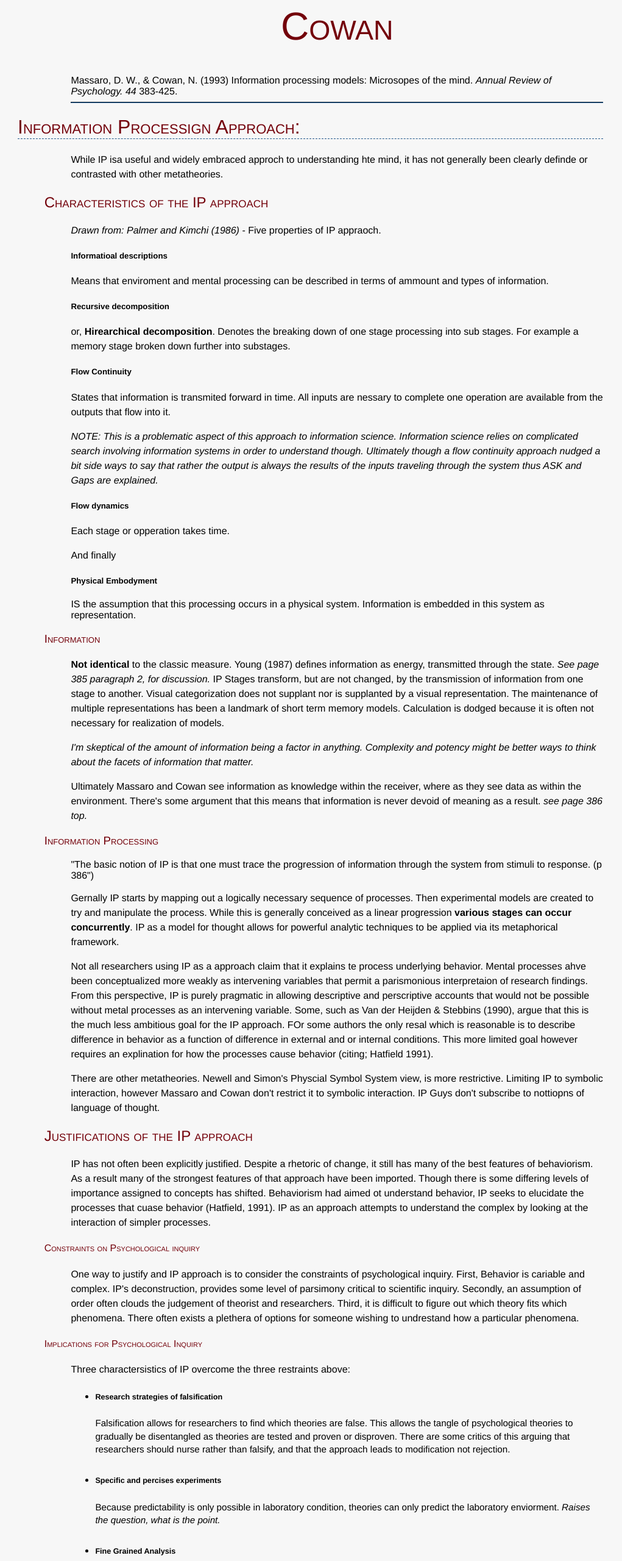
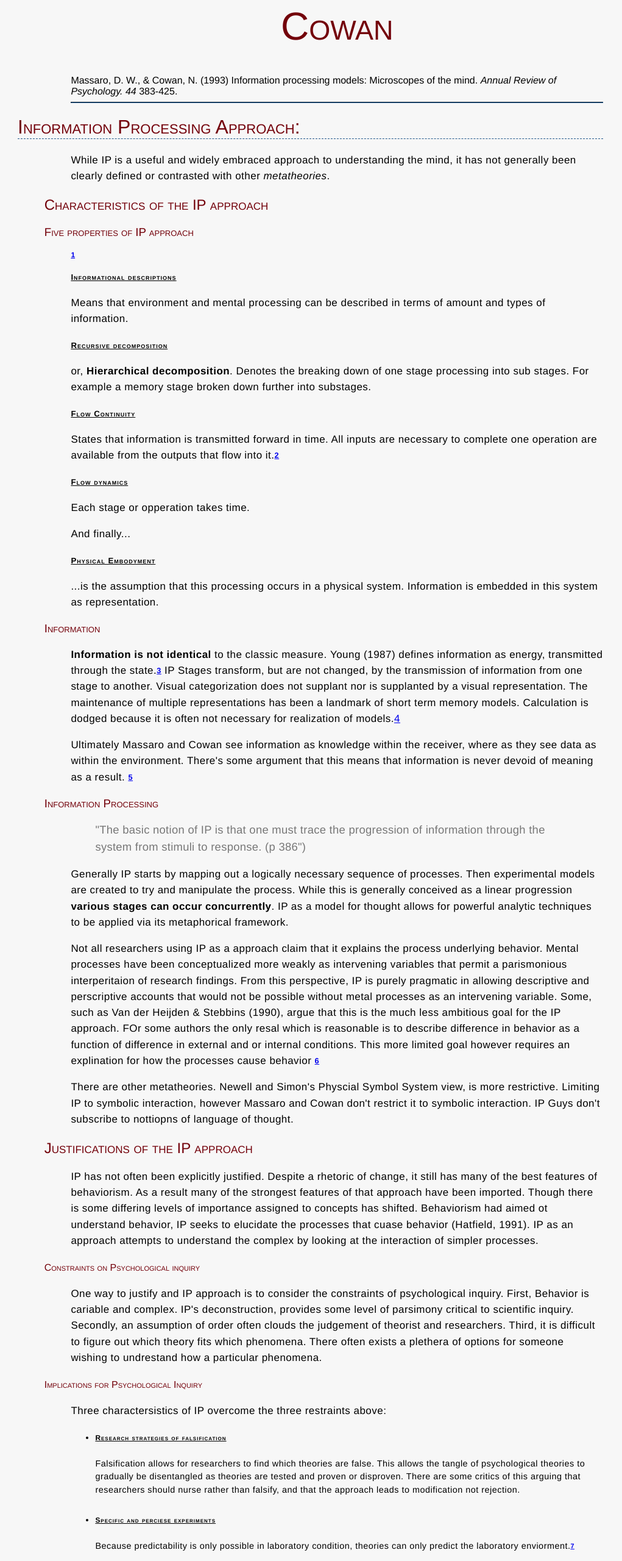
Before and after one commit to tzfrazier/Reading-Notes, a plain HTML site: page Massaro and Cowan - Information processing models - Notes.html in a window 1280 px wide. Shown: the part 140-2700 px from the top of the page at 61% size, without its empty margins (26-1047 px from the left). Drawn offline with Linux system fonts and the light colour scheme.

Commit message:
Updates
Formatted Massaro and Cowan. Moved notes to footnotes, added styling for blockquoate tag, added class for citations, added hover state to citations class.

```diff
--- a/Massaro and Cowan - Information processing models - Notes.html
+++ b/Massaro and Cowan - Information processing models - Notes.html
@@ -5,30 +5,30 @@
 <body>
 <header>
 <h1 class="noteTitle"> Reading Notes - Massaro and Cowan</h1>
-Massaro, D. W., & Cowan, N. (1993) Information processing models: Microsopes of the mind. <i>Annual Review of Psychology. 44</i> 383-425.
+Massaro, D. W., & Cowan, N. (1993) Information processing models: Microscopes of the mind. <i>Annual Review of Psychology. 44</i> 383-425.
 </header>
 <hr />
-<h1>Information Processign Approach:</h1>
-<p>While IP isa useful and widely embraced approch to understanding hte mind, it has not generally been clearly definde or contrasted with other metatheories. </p>
+<h1>Information Processing Approach:</h1>
+<p>While IP is a useful and widely embraced approach to understanding the mind, it has not generally been clearly defined or contrasted with other <em>metatheories</em>. </p>
 <h2>Characteristics of the IP approach</h2>
-<p><em class="note"> Drawn from: Palmer and Kimchi (1986)</em><!--TODO: Link  This--> - Five properties of IP appraoch. </p>
-<h5>Informatioal descriptions</h5> <p>Means that enviroment and mental processing can be described in terms of ammount and types of information. </p>
+<h3>Five properties of IP approach</h3><a href="#1" class="footnote">1</a>
+<h5>Informational descriptions</h5> <p>Means that environment and mental processing can be described in terms of amount and types of information. </p>
 <h5 alt="Hirearchical decomposition">Recursive decomposition</h5>
-<p>or, <strong>Hirearchical decomposition</strong>. Denotes the breaking down of one stage processing into sub stages. For example a memory stage broken down further into substages.</p>
+<p>or, <strong>Hierarchical decomposition</strong>. Denotes the breaking down of one stage processing into sub stages. For example a memory stage broken down further into substages.</p>
 <h5>Flow Continuity</h5>
-<p> States that information is transmited forward in time. All inputs are nessary to complete one operation are available from the outputs that flow into it.</p>
-<p><em class="note">NOTE: This is a problematic aspect of this approach to information science. Information science relies on complicated search involving information systems in order to understand though. Ultimately though a flow continuity approach nudged a bit side ways to say that rather the output is always the results of the inputs traveling through the system thus ASK and Gaps are explained. </em></p>
+<p> States that information is transmitted forward in time. All inputs are necessary to complete one operation are available from the outputs that flow into it.<a href="#2" class="footnote">2</a></p>
 <h5>Flow dynamics</h5>
 <p>Each stage or opperation takes time.</p>
-<p> And finally <h5>Physical Embodyment</h5>  IS the assumption that this processing occurs in a physical system. Information is embedded in this system as representation.</p>
+<p> And finally...</p> <h5>Physical Embodyment</h5>  <p>
+
+...is the assumption that this processing occurs in a physical system. Information is embedded in this system as representation.</p>
 <h3> Information</h3>
-<p><strong>Not identical</strong> to the classic measure. <!--TODO: link this--> Young (1987) defines information as energy, transmitted through the state. <em class="note"> See page 385 paragraph 2, for discussion.</em> IP Stages transform, but are not changed, by the transmission of information from one stage to another. Visual categorization does not supplant nor is supplanted by a visual representation. The maintenance of multiple representations has been a landmark of short term memory models. Calculation is dodged because it is often not necessary for realization of models.</p>
-<p><em class="note"> I'm skeptical of the amount of information being a factor in anything. Complexity and potency might be better ways to think about the facets of information that matter.</em></p>
-<p>Ultimately Massaro and Cowan see information as knowledge within the receiver, where as they see data as within the environment. There's some argument that this means that information is never devoid of meaning as a result. <em class="note">see page 386 top.</em></p>
+<p><strong>Information is not identical</strong> to the classic measure. <a href="" class="citation" > Young (1987)</a> defines information as energy, transmitted through the state.<a href="#3" class="footnote">3</a> IP Stages transform, but are not changed, by the transmission of information from one stage to another. Visual categorization does not supplant nor is supplanted by a visual representation. The maintenance of multiple representations has been a landmark of short term memory models. Calculation is dodged because it is often not necessary for realization of models.<a href="#4">4</a></p>
+<p>Ultimately Massaro and Cowan see information as knowledge within the receiver, where as they see data as within the environment. There's some argument that this means that information is never devoid of meaning as a result. <a href="#5" class="footnote">5</a>
 <h3>Information Processing</h3>
-<quote>"The basic notion of IP is that one must trace the progression of information through the system from stimuli to response. (p 386")</quote>
-<p>Gernally IP starts by mapping out a logically necessary sequence of processes. Then experimental models are created to try and manipulate the process. While this is generally conceived as a linear progression <strong> various stages can occur concurrently</strong>. IP as a model for thought allows for powerful analytic techniques to be applied via its metaphorical framework.</p>
-<p>Not all researchers using IP as a approach claim that it explains te process underlying behavior. Mental processes ahve been conceptualized more weakly as intervening variables that permit a parismonious interpretaion of research findings. From this perspective, IP is purely pragmatic in allowing descriptive and perscriptive accounts that would not be possible without metal processes as an intervening variable. Some, such as Van der Heijden & Stebbins (1990), <!--TODO link this--> argue that this is the much less ambitious goal for the IP approach. FOr some authors the only resal which is reasonable is to describe difference in behavior as a function of difference in external and or internal conditions. This more limited goal however requires an explination for how the processes cause behavior (citing; Hatfield 1991).</p>
+<blockquote>"The basic notion of IP is that one must trace the progression of information through the system from stimuli to response. (p 386")</blockquote>
+<p>Generally IP starts by mapping out a logically necessary sequence of processes. Then experimental models are created to try and manipulate the process. While this is generally conceived as a linear progression <strong> various stages can occur concurrently</strong>. IP as a model for thought allows for powerful analytic techniques to be applied via its metaphorical framework.</p>
+<p>Not all researchers using IP as a approach claim that it explains the process underlying behavior. Mental processes have been conceptualized more weakly as intervening variables that permit a parismonious interperitaion of research findings. From this perspective, IP is purely pragmatic in allowing descriptive and perscriptive accounts that would not be possible without metal processes as an intervening variable. Some, such as <a href"" class="ciation">Van der Heijden & Stebbins (1990)</a>, <!--TODO link this--> argue that this is the much less ambitious goal for the IP approach. FOr some authors the only resal which is reasonable is to describe difference in behavior as a function of difference in external and or internal conditions. This more limited goal however requires an explination for how the processes cause behavior <a href="#6" class="footnote">6</a></p>
 <p> There are other metatheories. Newell and Simon's Physcial Symbol System view, is more restrictive. Limiting IP to symbolic interaction, however Massaro and Cowan don't restrict it to symbolic interaction. IP Guys don't subscribe to nottiopns of language of thought.</p>
 <h2>Justifications of the IP approach</h2>
 <p> IP has not often been explicitly justified. Despite a rhetoric of change, it still has many of the best features of behaviorism. As a result many of the strongest features of that approach have been imported. Though there is some differing levels of importance assigned to  concepts has shifted. Behaviorism had aimed ot understand behavior, IP seeks to elucidate the processes that cuase behavior (Hatfield, 1991)<!--TODO Link this-->. IP as an approach attempts to understand the complex by looking at the interaction of simpler processes.</p>
@@ -42,16 +42,16 @@ Massaro, D. W., & Cowan, N. (1993) Information processing models: Microsopes of
       <h5> Research strategies of falsification</h5>
      Falsification allows for researchers to find which theories are false. This allows the tangle of psychological theories to gradually be disentangled as theories are tested and proven or disproven. There are some critics of this arguing that researchers should nurse rather than falsify, and that the approach leads to modification not rejection.</li>
     <li>
-      <h5>Specific and percises experiments</h5>
-      Because predictability is only possible in laboratory condition, theories can only predict the laboratory enviorment.<em class="note"> Raises the question, what is the point.</em></li>
+      <h5>Specific and perciese experiments</h5>
+      Because predictability is only possible in laboratory condition, theories can only predict the laboratory enviorment.<a href="7" class="footnote">7</a></li>
     <li><h5>Fine Grained Analysis</h5>IP is the only approach that allows for fine enough observations to be made to discount alternative interpritations.</li>
   </ul>
 </p>
 <h2>Metatheoretical issues and IP</h2>
 <h4>Indentifiablility</h4>
-<quote>"What may be a weakness of the IP approach concerns whether various explanatory modesl can be differentited by experimental results." (p. 390)</quote>
-<p>E. F. Moore (1956)<!--TODO Link this --> proved that any input-output function can be mimiked by some other function (via math). No model can excluded all others. While this places a large constraint on what is possible to research with concern to mechanism or process, we can exclude models that are not behaviorally optimal. <em class="note"> this seems problematic to me.</em></p>
-<p><quote>"Scientific inquiry can potentially choose among apparently nonidenti able models by extending the empirical data-base, evaluating the models on the basis of parsimony, and testing among viable models using the principles of falsi cation and strong inference described above." p. 390</quote></p>
+<blockquote>"What may be a weakness of the IP approach concerns whether various explanatory modesl can be differentited by experimental results." (p. 390)</blockquote>
+<p><a href="" class=citation>E. F. Moore (1956)</a> proved that any input-output function can be mimicked by some other function (via math). No model can excluded all others. While this places a large constraint on what is possible to research with concern to mechanism or process, we can exclude models that are not behaviorally optimal.<a href="#8" class="footnote">8</a></p>
+<p><blockquote>"Scientific inquiry can potentially choose among apparently nonidenti able models by extending the empirical data-base, evaluating the models on the basis of parsimony, and testing among viable models using the principles of falsi cation and strong inference described above." p. 390</blockquote></p>
 <p>Experimental research has been able to demonstrate both when parrelle and linear processing occurs via an IP approach, and that parallel process do occur. d</p>
 <h4>Proximal v. distal causes</h4>
 <h1>Characterizing Statges of Process</h1>
@@ -74,4 +74,36 @@ Massaro, D. W., & Cowan, N. (1993) Information processing models: Microsopes of
 <h2>modularity</h2>
 <h2>Ecological realism</h2>
 <h1>Retrospective</h1>
+<hr />
+<h1> Footnotes</h1>
+<ol>
+  <li id=1>
+  Drawn from <a href="" class="citation">Palmer and Kimchi (1986)</a>
+  </li>
+  <li id="2" class="zThoughts">
+    This is a problematic aspect of this approach to information science. Information science relies on complicated search involving information systems in order to understand though. Ultimately though a flow continuity approach nudged a bit side ways to say that rather the output is always the results of the inputs traveling through the system thus ASK and Gaps are explained.
+  </li>
+  <li id ="3">
+    See page 385 paragraph 2, for discussion.
+  </li>
+  <li id="4" class=zThoughts>
+     I'm skeptical of the amount of information being a factor in anything. Complexity and potency might be better ways to think about the facets of information that matter.
+  </li>
+  <li id="5">
+    See page 386 top.
+  </li>
+  <li id="6">
+    <a href="" class="citation">Hatfield (1991)</a>
+  </li>
+  <li id="7" class="zThoughts"> Raises the question: What is the point?
+  </li>
+  <li id="8" class="zThoughts">
+    This seems problematic to me.
+  </li>
+</ol>
+
+<div class=references>
+<h1>References and To Reads</h1>
+ <p class=fReading>Palmer and Kimchi (1986) - CN</p><!--TODO: Link this and add citations-->
+</div>
 </body>
--- a/notes.css
+++ b/notes.css
@@ -1,41 +1,74 @@
 /*Page Basics/layout*/
-body {
+body
+{
 padding: 5% 20% 10% 10.5% ;
-font-family: Helvetica;
+font-family: "Helvetica Neue", Helvetica, sans-serif;
 background: #f7f7f7;
 }
-hr {
+hr
+{
     border-color: #21578a;
     }
+
+
+
+
+
 /*headings*/
-h1, h2, h3, h4 {
+h1, h2, h3, h4
+{
   font-family: Helvetica;
   font-weight: lighter;
   color:#73000a;
   font-variant: small-caps;
   margin-left: -5%;
 }
-h1{
+h1
+{
   margin-left: -10%;
   border-bottom: 1px dashed #21578a
 }
-.noteTitle {
+h5
+{
+  font-variant: small-caps;
+  text-decoration: underline;
+  letter-spacing: 1px;
+}
+.noteTitle
+{
   margin-left: 0%;
   border-bottom: none;
   text-align:center;
   font-size: 4em;
 }
+
+
 /*text*/
-p{
-  line-height: 1.5em;
+p
+{
+  line-height: 1.55em;
+  font-size: 1.06em;
+  letter-spacing: 0.5px;
 }
-li {
-  font-size: 0.95em;
+li
+{
+  font-size: 0.90em;
   padding-bottom:8px;
-    line-height: 1.4em;
+    line-height: 1.5em;
+    letter-spacing: 0.5px;
 }
 li > ul > li, li > ol > li {
   padding-top: 4px;
+}
+/*blockquote*/
+blockquote
+{
+  color:#777;
+  letter-spacing: 0.3px;
+  line-height: 1.5em;
+  font-size: 1.15em;
+  font-weight: 400;
+  font-style: normal;
 }
 /*tables*/
 table
@@ -58,27 +91,50 @@ td:first-child
 }
 em .note
 {
-  #73000a
+  color:#73000a;
+  letter-spacing: normal;
 }
 td
 {border-bottom: dotted;
 border-bottom-width: 1px;}
+
+
+
 /*Notes*/
-em .note
+.note
 {
   color:#73000a;
+  letter-spacing: normal;
 }
 .footnote {
   font-size: 0.75em;
   font-weight: bold;
   vertical-align: top;
 }
+.zThoughts {
+  font-style: oblique;
+  color: #21578a;
+}
+/*Citations*/
+.citation
+{
+  display: inline-block;
+  text-decoration: none;
+  font-weight: medium;
+  color:black;
+}
+.citation:hover
+{
+  padding: 0 5px 0 5px ;
+border: dotted;
+border-width: 1px;
+border-radius: 5px;
+border-color:#21578a;
+text-decoration:;
+color:#73000a;
+}
 .fReading
 {
   color: #21578a;
   text-decoration: underline;
 }
-.zThoughts {
-  font-style: oblique;
-  color: #21578a;
-}
```
